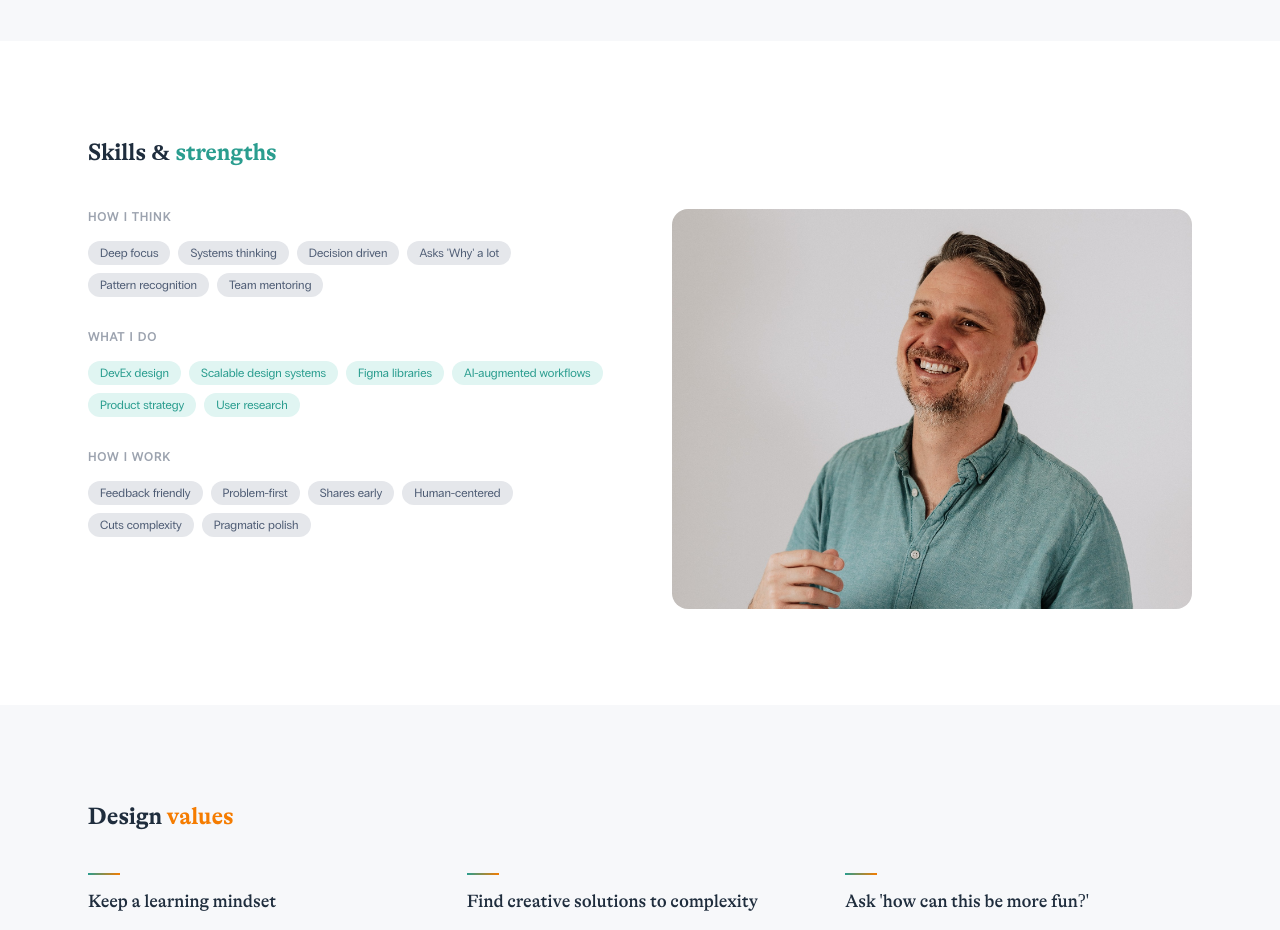
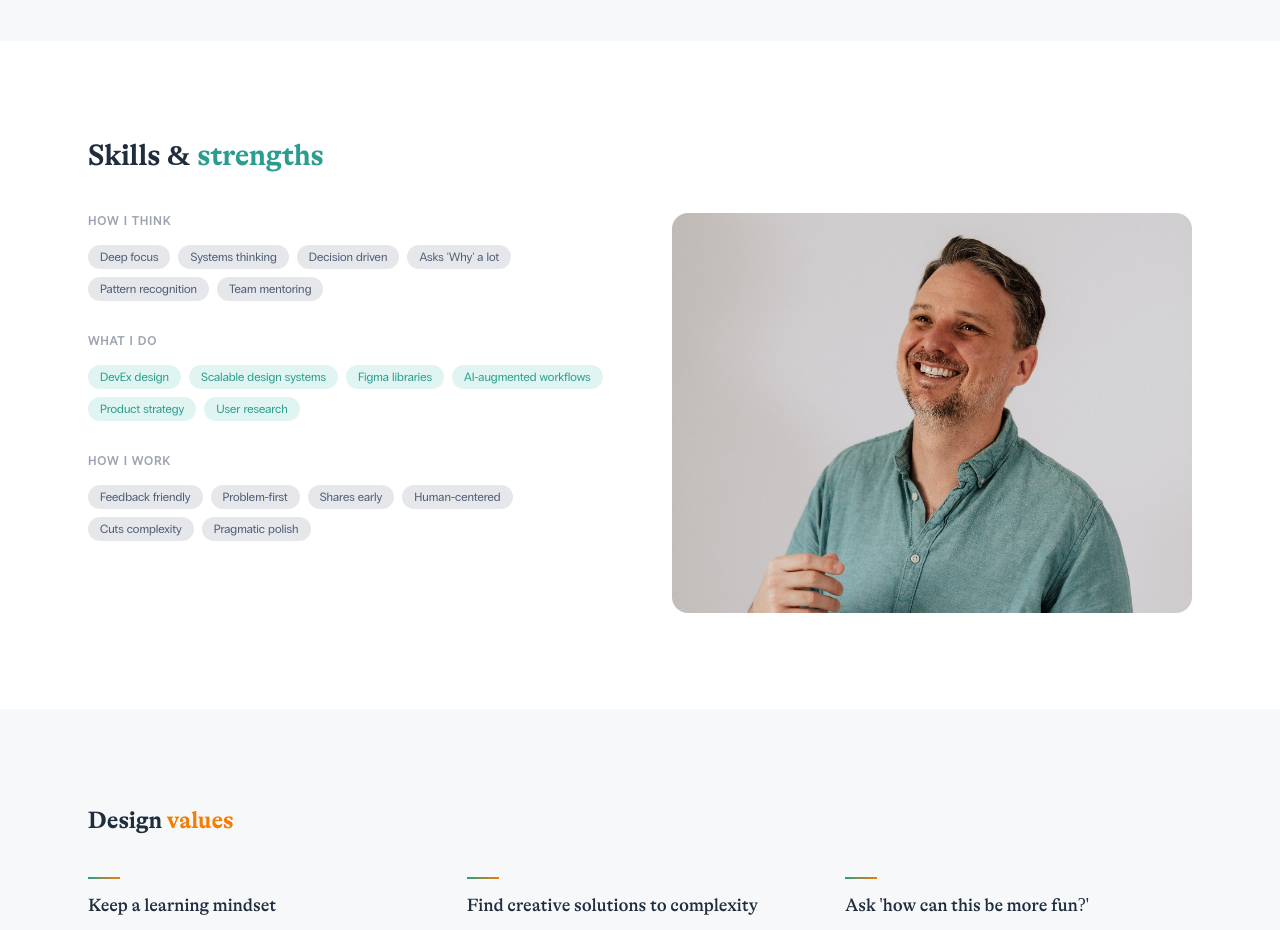
Before and after one commit to jonofoxdesign/jonofox-portfolio, a Next.js app: page /en/about in a window 1280 px wide. Shown: the part 1460-2390 px from the top of the page. Built offline with nearby package versions, Linux system fonts and the light colour scheme; no server answers.

Commit message:
Skills heading: text-2xl to text-3xl

```diff
--- a/src/app/[locale]/about/page.tsx
+++ b/src/app/[locale]/about/page.tsx
@@ -204,7 +204,7 @@ export default async function AboutPage({ params }: { params: Promise<{ locale:
       {/* Skills */}
       <section className="py-24 bg-surface-light">
         <div className="max-w-6xl mx-auto px-6">
-          <h2 className="font-display text-2xl font-bold text-ink mb-10">
+          <h2 className="font-display text-3xl font-bold text-ink mb-10">
             {c.skills.heading} <span className="text-teal">{c.skills.headingAccent}</span>
           </h2>
           <div className="grid md:grid-cols-2 gap-16 items-start">
```
